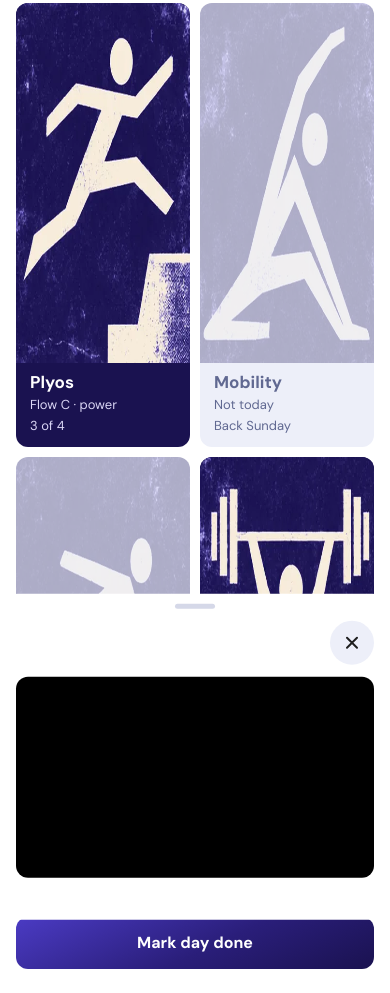
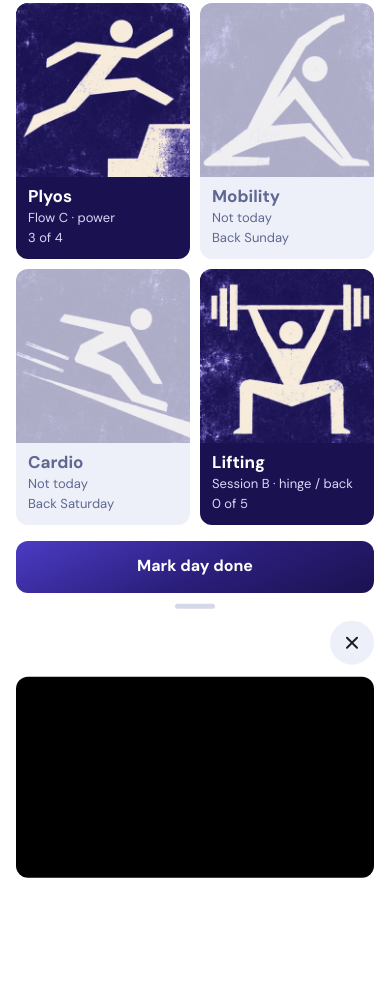
Before and after one commit to ReeceRios/baseline-season, a plain HTML site: page today-preview.html in a window 390 px wide. Shown: the part 267-1260 px from the top of the page. After the commit the page ends 884 px from the top, so only its background shows below. Drawn offline with Linux system fonts and the light colour scheme.

Commit message:
Fix stretched tile images and video panel sizing on phones
Co-Authored-By: Claude Fable 5.2 <noreply@anthropic.com>
Claude-Session: https://claude.ai/code/session_017TK4Mz25sBtkaKVy7RrSMY

```diff
--- a/today-preview.html
+++ b/today-preview.html
@@ -27,8 +27,8 @@ h1{margin:2px 0 0;font-size:26px;line-height:30px}
 .stat span{font-size:11px;color:var(--muted)}.stat b{font-size:17px}.stat b small{font-size:13px;font-weight:400;color:var(--muted)}
 .grid{display:grid;grid-template-columns:repeat(2,minmax(0,1fr));gap:10px}
 .tile{position:relative;display:flex;flex-direction:column;align-items:flex-start;gap:2px;padding:0 0 12px;border:0;border-radius:12px;overflow:hidden;background:var(--deep);color:#fff;text-align:left;cursor:pointer}
-.tile img{display:block;width:100%;aspect-ratio:1;margin-bottom:6px;pointer-events:none}
-.tile b{font-size:17px;padding:0 14px}.tile span{font-size:13px;color:var(--soft);padding:0 14px}
+.tile img{display:block;width:100%;height:auto;aspect-ratio:1;object-fit:cover;margin-bottom:6px;pointer-events:none}
+.tile b{font-size:17px;line-height:22px;padding:0 12px}.tile span{font-size:13px;line-height:18px;color:var(--soft);padding:0 12px}
 .tile[aria-expanded="true"]{box-shadow:0 0 0 3px var(--purple)}
 .tile.off{background:var(--slate);color:var(--muted);cursor:default}.tile.off img{opacity:.3}.tile.off span{color:var(--muted)}
 .tick{position:absolute;top:10px;right:10px;width:26px;height:26px;border-radius:50%;background:#fff;display:none;align-items:center;justify-content:center}
@@ -51,7 +51,7 @@ h1{margin:2px 0 0;font-size:26px;line-height:30px}
 .done-btn{height:52px;border:0;border-radius:12px;background:var(--rough);color:#fff;font-weight:700;font-size:16px;cursor:pointer}
 /* video sheet */
 .scrim{position:fixed;inset:0;background:rgba(16,12,40,.55);opacity:0;pointer-events:none;transition:opacity .2s}
-.sheet{position:fixed;left:0;right:0;bottom:0;margin:0 auto;max-width:480px;background:#fff;border-radius:18px 18px 0 0;padding:10px 16px calc(18px + env(safe-area-inset-bottom));transform:translateY(105%);transition:transform .25s cubic-bezier(.2,.8,.2,1);display:flex;flex-direction:column;gap:12px}
+.sheet{position:fixed;left:0;right:0;bottom:0;margin:0 auto;max-width:480px;background:#fff;border-radius:18px 18px 0 0;padding:10px 16px calc(18px + env(safe-area-inset-bottom));transform:translateY(105%);transition:transform .25s cubic-bezier(.2,.8,.2,1);display:flex;flex-direction:column;gap:12px;max-height:100dvh;overflow-y:auto}
 body.sheet-open .scrim{opacity:1;pointer-events:auto}body.sheet-open .sheet{transform:none}
 .grab{align-self:center;width:40px;height:5px;border-radius:3px;background:#D5D8E8}
 .sh{display:flex;align-items:flex-start;gap:12px}.sh div{flex:1}.sh b{display:block;font-size:17px}.sh span{font-size:13px;color:var(--muted)}
@@ -62,6 +62,7 @@ body.sheet-open .scrim{opacity:1;pointer-events:auto}body.sheet-open .sheet{tran
 .chip{flex:none;height:36px;padding:0 14px;border:1px solid #C9CDE3;border-radius:999px;background:#fff;font-size:14px;cursor:pointer;white-space:nowrap}
 .chip[aria-pressed="true"]{background:var(--deep);border-color:var(--deep);color:#fff}
 .credit{font-size:12px;color:var(--muted)}
+@media (orientation:landscape) and (max-height:520px){.vid{width:min(100%,calc((100dvh - 170px)*16/9));align-self:center}.wrap{max-width:720px}.grid{grid-template-columns:repeat(4,minmax(0,1fr))}}
 @media (prefers-reduced-motion:reduce){.panel{animation:none}.sheet,.scrim{transition:none}}
 </style>
 </head>
```
